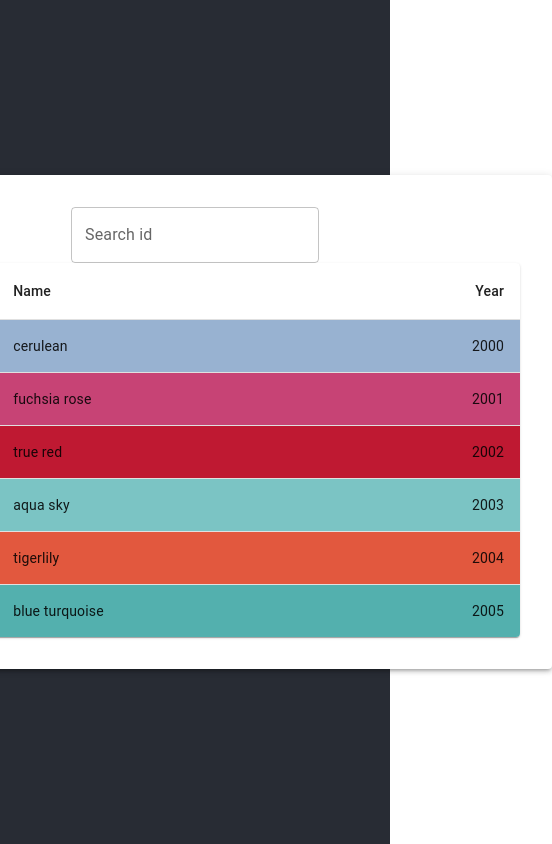
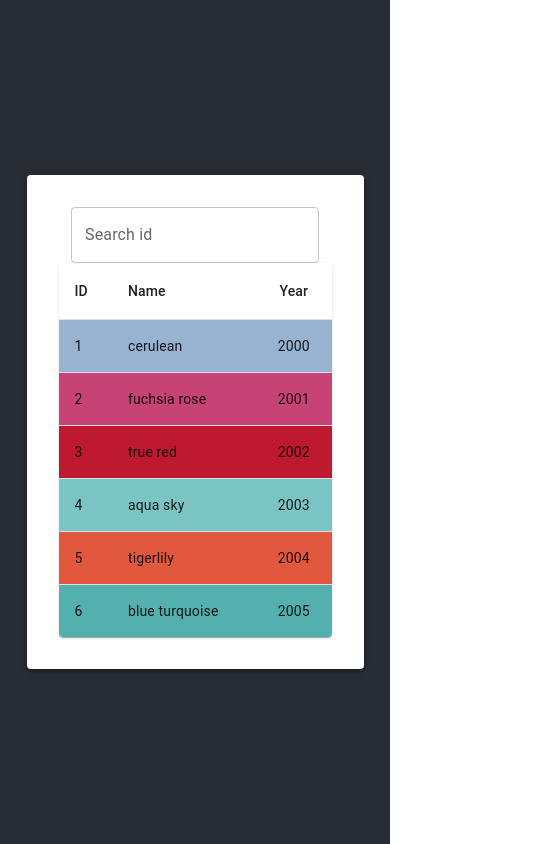
Before and after one commit to pfmnowak/pantone-colors-react, a React (Create React App) app: page / in a window 390 px wide. Shown: the whole page, 552 px wide, since content can reach past the window. Built offline with nearby package versions, Linux system fonts and the light colour scheme.

Commit message:
Fix responsiveness of the Table

```diff
--- a/src/components/ProductsPage.tsx
+++ b/src/components/ProductsPage.tsx
@@ -16,12 +16,12 @@ const ProductsPage = () => {
 		<Paper elevation={3} sx={{ padding: '2rem' }}>
 			<TextField id='outlined-number' label='Search id' type='number' />
 			<TableContainer component={Paper}>
-				<Table sx={{ minWidth: 650 }} aria-label='simple table'>
+				<Table sx={{ width: '70vw', maxWidth: '50rem' }} aria-label='simple table'>
 					<TableHead>
 						<TableRow>
 							<TableCell>ID</TableCell>
 							<TableCell>Name</TableCell>
-							<TableCell align='right'>Year</TableCell>
+							<TableCell align='center'>Year</TableCell>
 						</TableRow>
 					</TableHead>
 					<TableBody>
@@ -37,7 +37,7 @@ const ProductsPage = () => {
 									{item.id}
 								</TableCell>
 								<TableCell>{item.name}</TableCell>
-								<TableCell align='right'>{item.year}</TableCell>
+								<TableCell align='center'>{item.year}</TableCell>
 							</TableRow>
 						))}
 					</TableBody>
```
